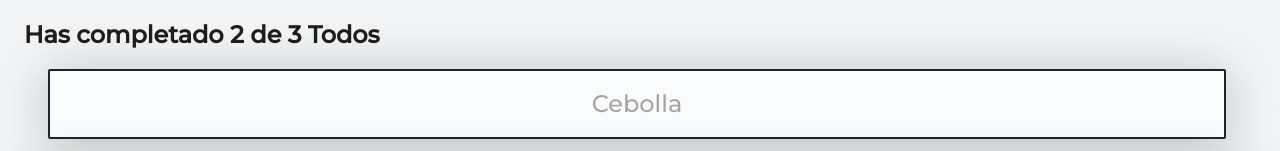
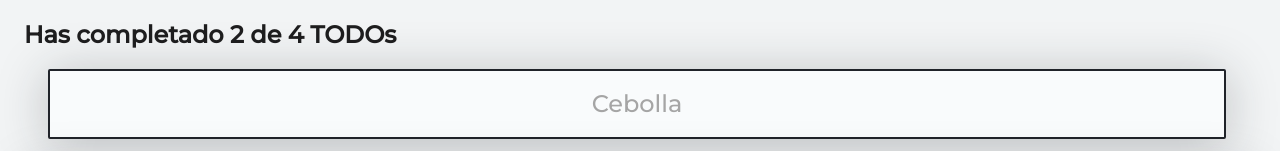
Before and after one commit to darkael1986/todo-list, a React (Create React App) app: page / in a window 1280 px wide. Shown: the top 151 px of the page. Built offline with nearby package versions, Linux system fonts and the light colour scheme.

Commit message:
contando todos

```diff
--- a/src/App.js
+++ b/src/App.js
@@ -6,18 +6,34 @@
 import { TodoItem } from './TodoItem';
 import { TodoButton } from './TodoButton';
 
-const todos = [
+const defaultTodos = [
   {text: "Cortar cebolla", completed: false},
   {text: "Volar", completed: true},
   {text: "Cantar cantos", completed: true},
   {text: "Llorar con la llorona", completed: false}
 ];
 
+
+
 function App() {
+
+  const [todos, setTodos] = React.useState(defaultTodos)
+  const [searchValue, setSearchValue] = React.useState("");
+
+  const completedTodos = todos.filter(todo => todo.completed === true).length;
+  const totalTodos = todos.length;
+
   return (
     <React.Fragment>
-      <TodoCounter />
-      <TodoSearch />
+      <TodoCounter
+      total={totalTodos}
+      completed={completedTodos}
+      />
+      <TodoSearch
+      searchValue={searchValue}
+      setSearchValue={setSearchValue}
+
+      />
       <TodoList>
         {todos.map(todo => (
           <TodoItem
--- a/src/TodoCounter.js
+++ b/src/TodoCounter.js
@@ -3,9 +3,10 @@
 
 
 
-function TodoCounter (){
+function TodoCounter ({total, completed}){
+
     return (
-        <h2 className='TodoCounter'>Has completado 2 de 3 Todos</h2>
+        <h2 className='TodoCounter'>Has completado {completed} de {total} TODOs</h2>
     );
 }
 
--- a/src/TodoSearch.js
+++ b/src/TodoSearch.js
@@ -1,9 +1,22 @@
 import React from 'react';
 import './TodoSearch';
 
-function TodoSearch(){
+
+
+function TodoSearch({ searchValue, setSearchValue}){
+
+    const onsearchValueChange = (event) => {
+        console.log(event.target.value)
+        setSearchValue(event.target.value)
+    }
+
     return (
-        <input className='TodoSearch' placeholder = "Cebolla" />
+        <input
+        className='TodoSearch'
+        placeholder = "Cebolla"
+        value ={searchValue}
+        onChange = {onsearchValueChange}
+        />
     );
 
 }
```
